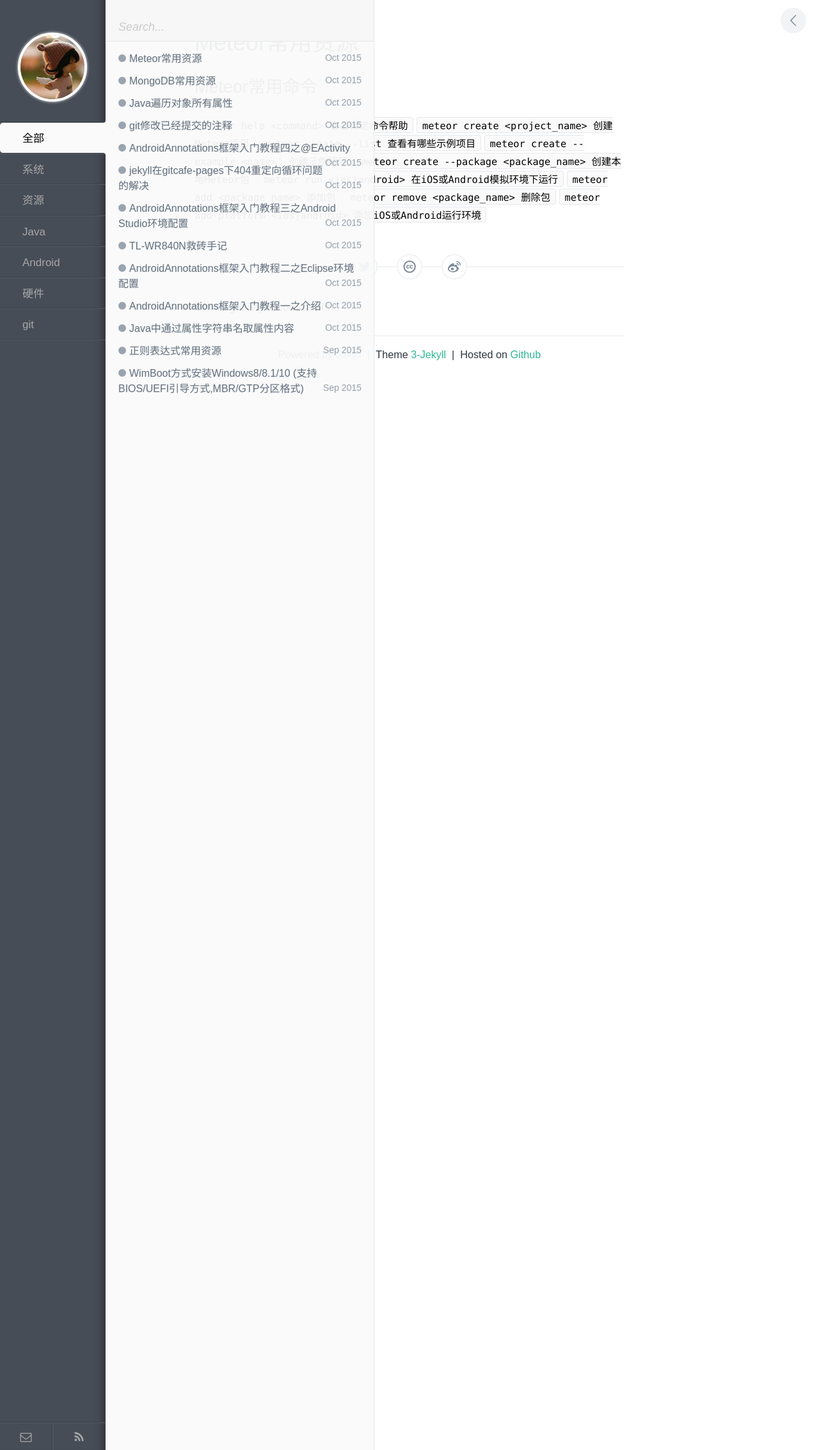
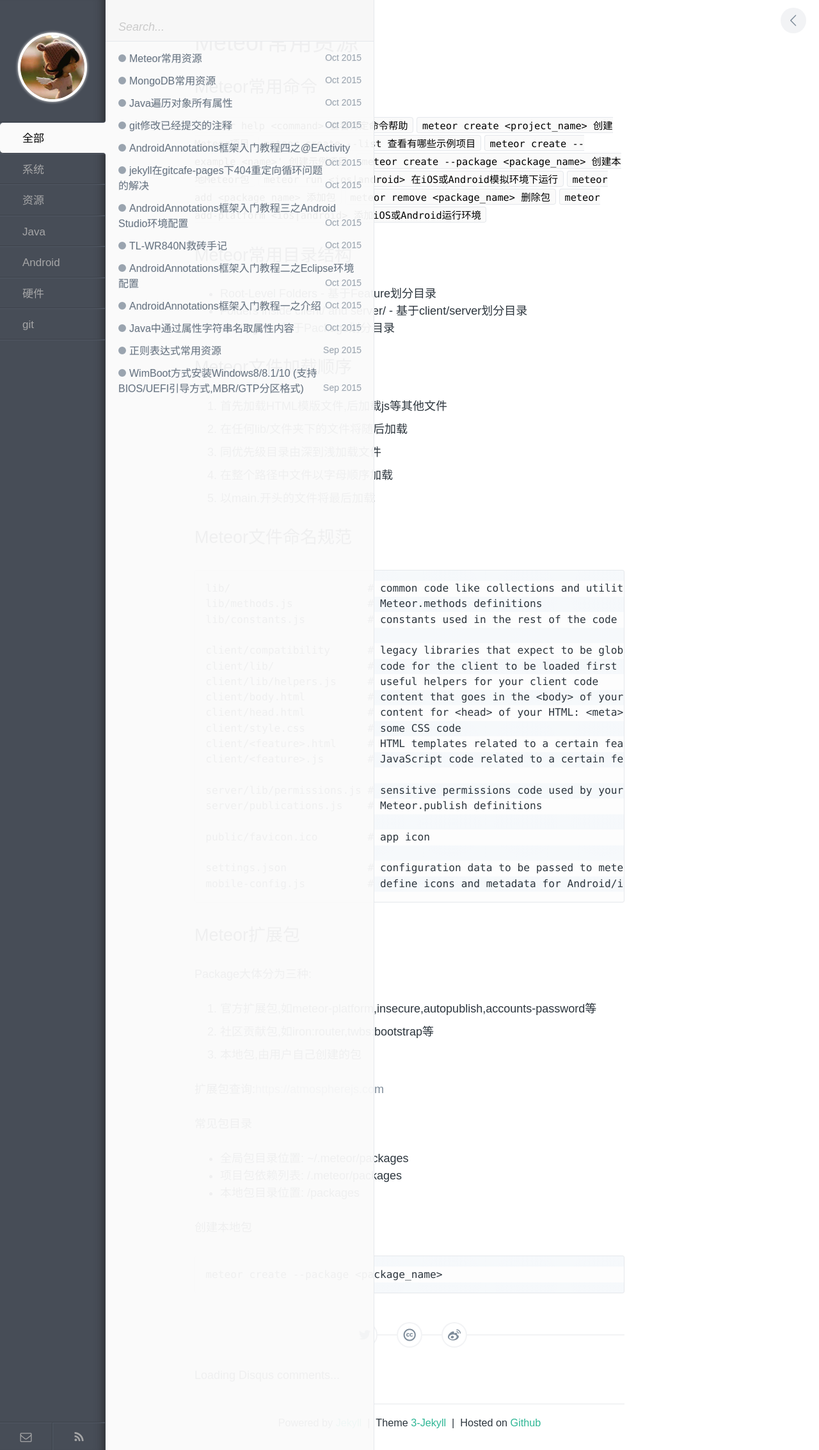
Before and after one commit to q505507538/zhenhappy.github.io, a Jekyll site: the page built from _posts/resource/2015-10-28-meteor.md, in a window 1280 px wide. Shown: the whole page at 64% size. Built offline with Jekyll 4.4.1, drawn with Linux system fonts in a browser that asks for light colours; comment, search, counter and statistics services are not loaded.

Commit message:
Meteor常用资源

```diff
--- a/_posts/resource/2015-10-28-meteor.md
+++ b/_posts/resource/2015-10-28-meteor.md
@@ -17,3 +17,59 @@ description: Meteor常用资源
 `meteor add <package_name> 添加包`
 `meteor remove <package_name> 删除包`
 `meteor add-platform <ios|android> 添加iOS或Android运行环境`
+
+# Meteor常用目录结构
+
+ - Root-Level Folders - 基于Feature划分目录
+ - Folders inside client/ and server/ - 基于client/server划分目录
+ - Packages - 基于Package划分目录
+
+# Meteor文件加载顺序
+
+ 1. 首先加载HTML模版文件,后加载js等其他文件
+ 2. 在任何lib/文件夹下的文件将随后加载
+ 3. 同优先级目录由深到浅加载文件
+ 4. 在整个路径中文件以字母顺序加载
+ 5. 以main.开头的文件将最后加载
+
+# Meteor文件命名规范
+
+    lib/                      # common code like collections and utilities
+    lib/methods.js            # Meteor.methods definitions
+    lib/constants.js          # constants used in the rest of the code
+
+    client/compatibility      # legacy libraries that expect to be global
+    client/lib/               # code for the client to be loaded first
+    client/lib/helpers.js     # useful helpers for your client code
+    client/body.html          # content that goes in the <body> of your HTML
+    client/head.html          # content for <head> of your HTML: <meta> tags, etc
+    client/style.css          # some CSS code
+    client/<feature>.html     # HTML templates related to a certain feature
+    client/<feature>.js       # JavaScript code related to a certain feature
+
+    server/lib/permissions.js # sensitive permissions code used by your server
+    server/publications.js    # Meteor.publish definitions
+
+    public/favicon.ico        # app icon
+
+    settings.json             # configuration data to be passed to meteor --settings
+    mobile-config.js          # define icons and metadata for Android/iOS
+
+# Meteor扩展包
+Package大体分为三种:
+
+ 1. 官方扩展包,如meteor-platform,insecure,autopublish,accounts-password等
+ 2. 社区贡献包,如iron:router,twbs:bootstrap等
+ 3. 本地包,由用户自己创建的包
+
+扩展包查询:[https://atmospherejs.com](https://atmospherejs.com)
+
+常见包目录
+
+ - 全局包目录位置: ~/.meteor/packages
+ - 项目包依赖列表: <proj_name>/.meteor/packages
+ - 本地包目录位置: <proj_name>/packages
+
+创建本地包
+
+    meteor create --package <package_name>
```
